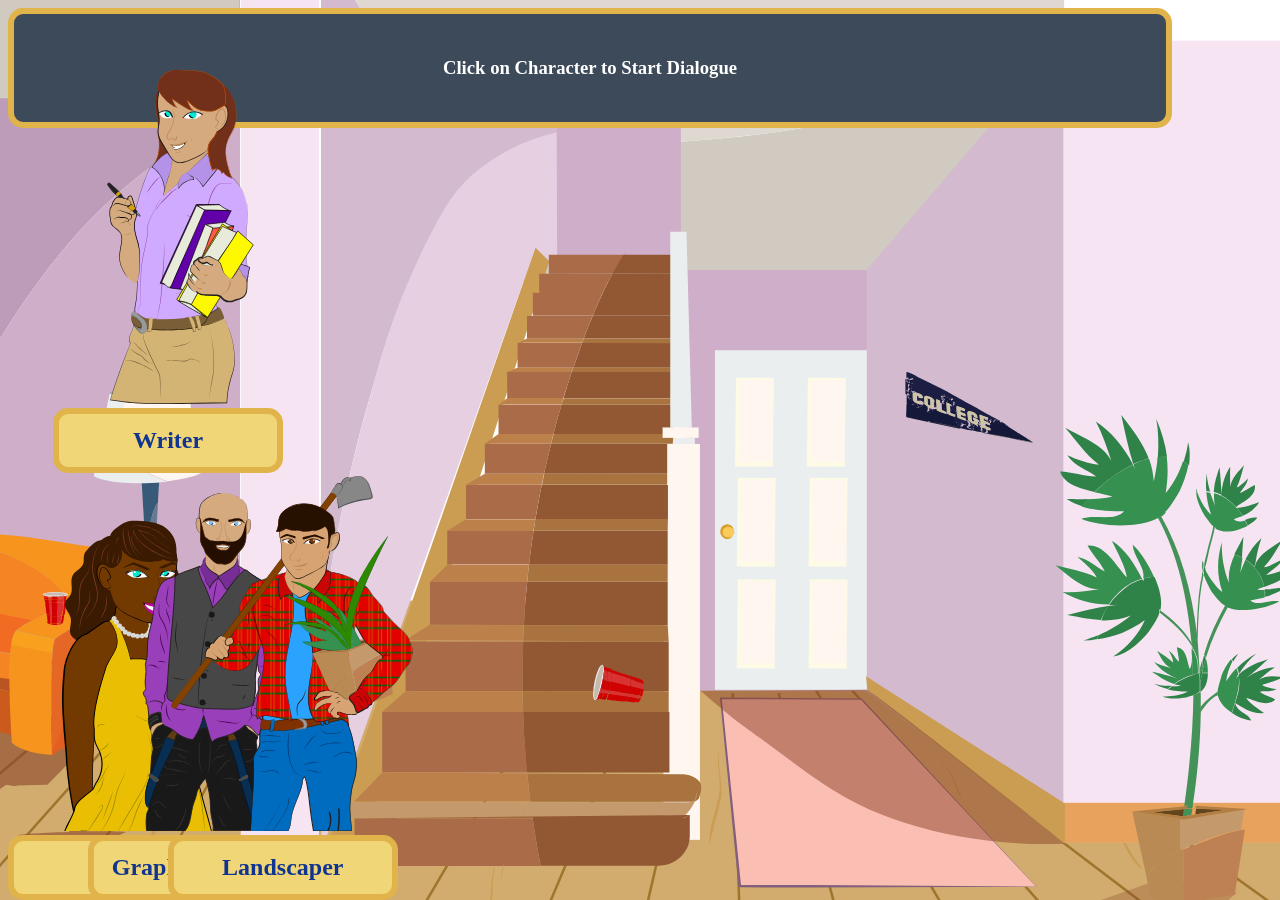
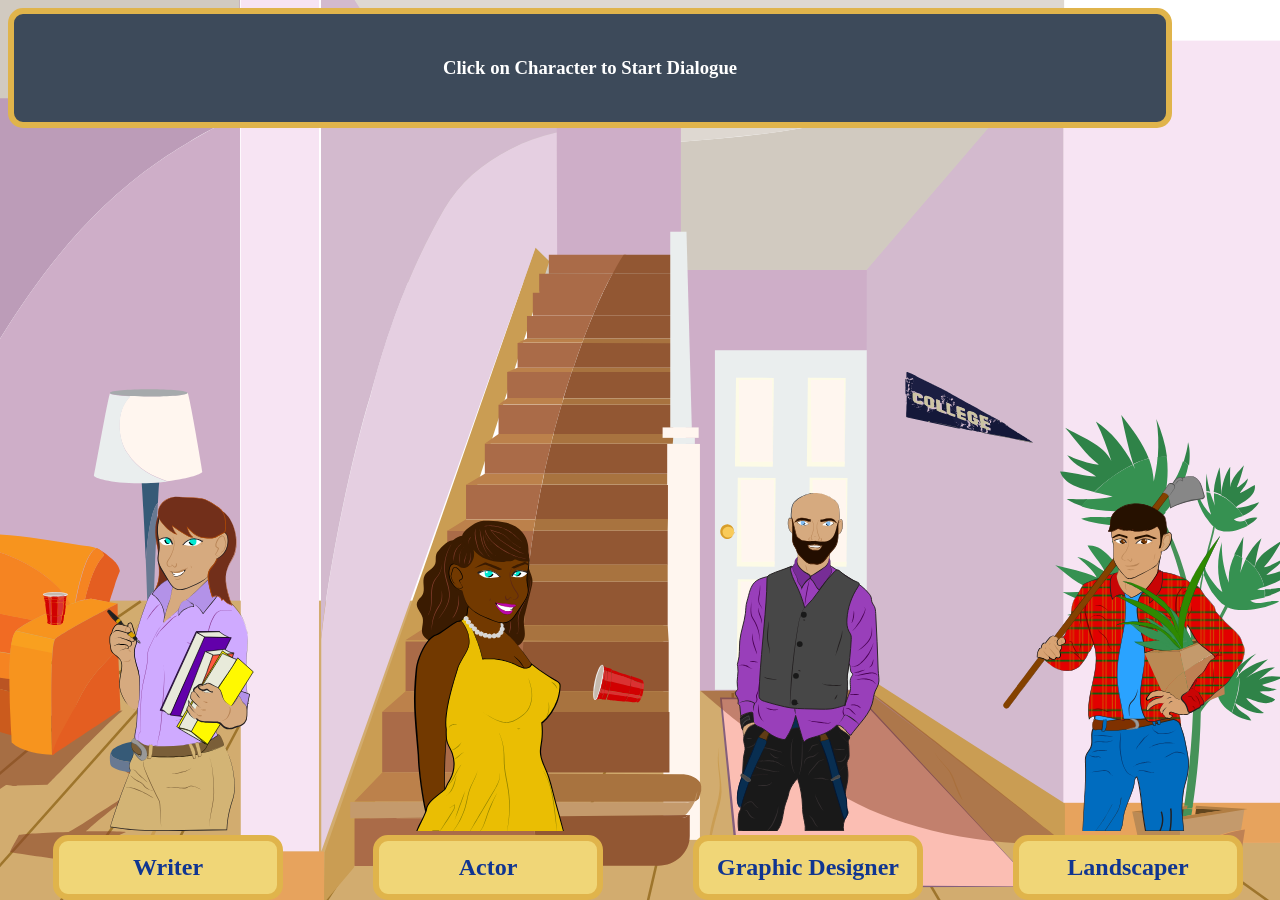
Before and after one commit to AlieCat/career, a Jekyll site: the page built from games/artistic/group.html, in a window 1280 px wide. Built offline with Jekyll 4.4.1, drawn with Linux system fonts in a browser that asks for light colours.

```diff
--- a/games/artistic/group.html
+++ b/games/artistic/group.html
@@ -6,7 +6,7 @@ layout: carreer4character
     <a href="./writer.html">
         <img src="Writer.svg" class="character" />
         <p>Writer</p>
-    </a
+    </a>
 </div>
 
    <div class="group-4 second">
```
